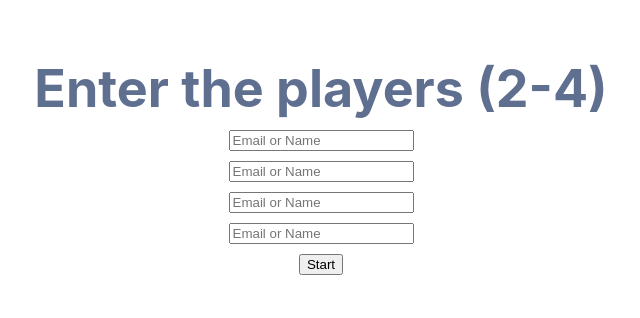
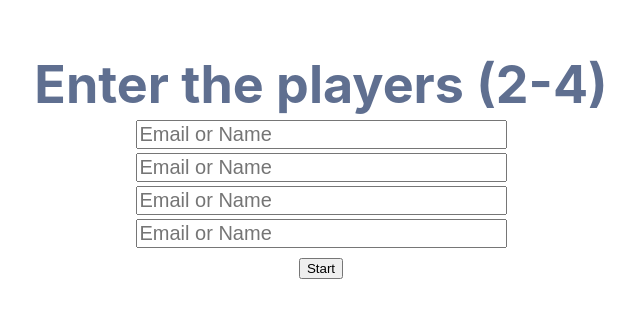
Before and after one commit to yossi-ka/project-chapter-4-React-getTo100, a React (Create React App) app: page / in a window 1280 px wide. Shown: the part 234-552 px from the top of the page, without its empty margins (319-959 px from the left). Built offline with nearby package versions, Linux system fonts and the light colour scheme.

Commit message:
adding styles

```diff
--- a/src/GetTo100.jsx
+++ b/src/GetTo100.jsx
@@ -3,7 +3,8 @@ import Registration from "./components/Registration";
 import { useState } from "react";
 import pls from "./components/PlayersList";
 const play = JSON.stringify(pls);
-localStorage.setItem("PlayersList", play);
+if (!localStorage.getItem("PlayersList"))
+  localStorage.setItem("PlayersList", play);
 
 function GetTo100() {
   const [theresPlayers, setTheresPlayers] = useState(false);
--- a/src/components/Registration.jsx
+++ b/src/components/Registration.jsx
@@ -21,7 +21,7 @@ function Registration(props) {
 
   return (
     <>
-      <form action="" onSubmit={start} className={classes.myForm}>
+      <form onSubmit={start} className={classes.myForm}>
         <h1>Enter the players (2-4)</h1>
         <div className={classes.divInput}>
           <input
--- a/src/getTo100.module.css
+++ b/src/getTo100.module.css
@@ -2,6 +2,26 @@
   display: grid;
   grid-template-columns: repeat(2, 1fr);
   gap: 30px;
+}
+
+.divInput {
+  position: relative;
+}
+
+.divInput input {
+  font-size: 20px;
+  padding-right: 100px;
+}
+
+.divInput p {
+  position: absolute;
+  top: 50%;
+  right: -15px;
+  transform: translateY(-50%);
+  color: red;
+  font-size: 1rem;
+  margin: 0;
+  font-weight: 500;
 }
 
 .modalOverlay {
```
